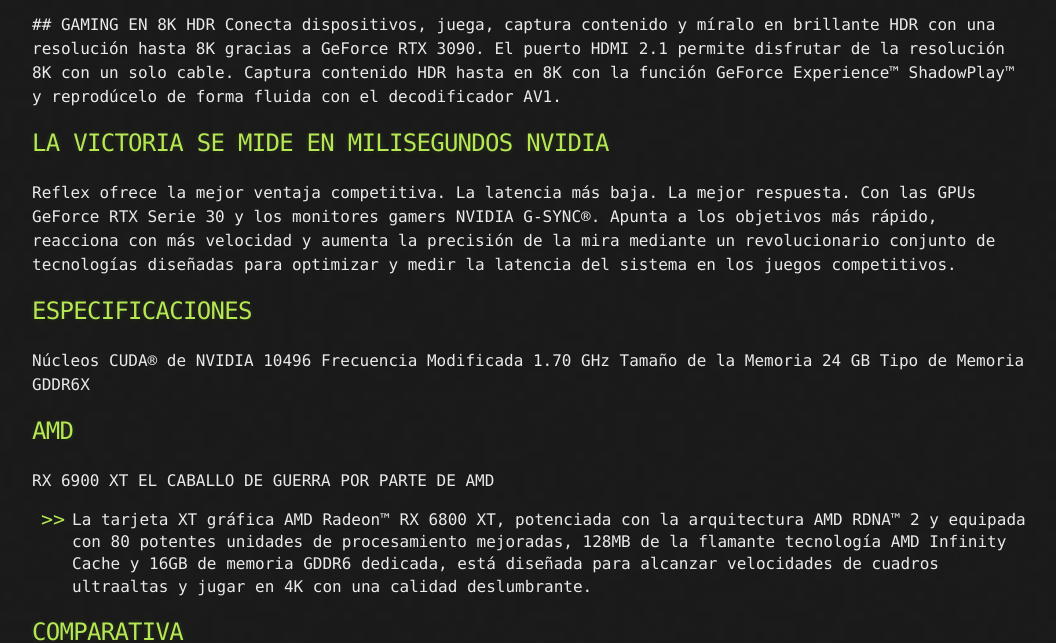
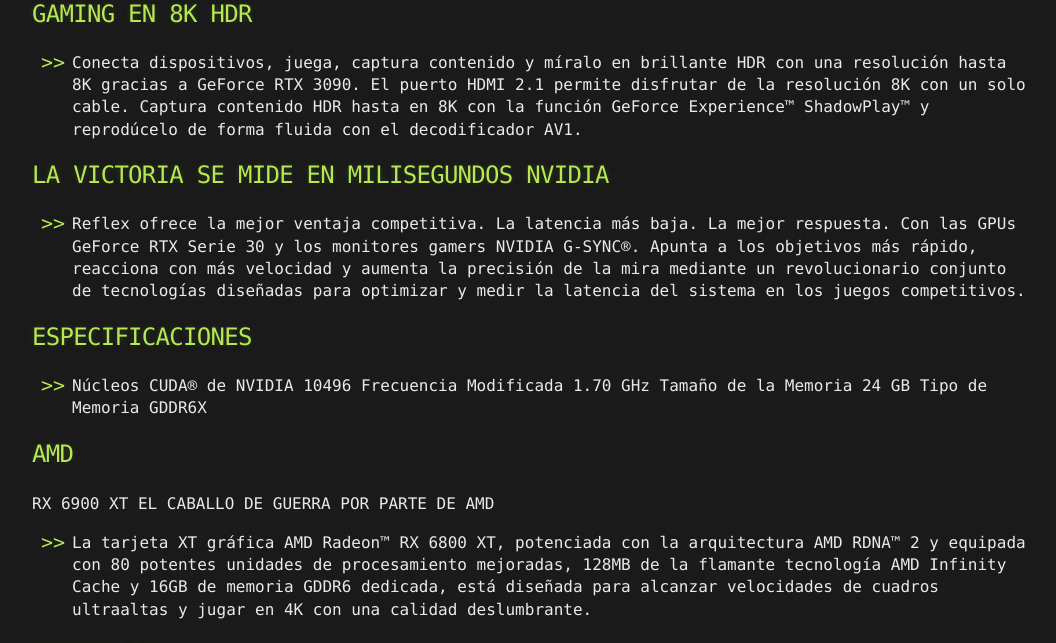
Before and after one commit to ivuprofeno/proyecto.v2, a Jekyll site: the page built from index.md, in a window 1280 px wide and 1400 px high, scrolled down 654 px. Shown: the part 260-903 px from the top of the window, without its empty margins (108-1164 px from the left). Built offline with Jekyll 4.4.1, drawn with Linux system fonts in a browser that asks for light colours; our own code applies the rules of GitHub Pages for plain Markdown files; some of the changed text lies outside the part shown; grey boxes are pictures that could not be loaded.

```diff
--- a/index.md
+++ b/index.md
@@ -1,21 +1,21 @@
  ## _NUESTROS CONTRINCANTES_
->En esta revisión, veremos a 2 pesos pesados en la industria de los componentes para pc. Así es, hablaremos sobre esas poderosas bestias que están rompiendo con el mercado, las tarjetas: Nvidia GeForce RTX 3090 y AMD RX 6900 XT.
+- En esta revisión, veremos a 2 pesos pesados en la industria de los componentes para pc. Así es, hablaremos sobre esas poderosas bestias que están rompiendo con el mercado, las tarjetas: Nvidia GeForce RTX 3090 y AMD RX 6900 XT.
 ## NVIDIA
 GEFORCE RTX 3090
 _LA JUGADA DEFINITIVA_
->La GeForce RTX™ 3090 es increíblemente potente en todas las formas, por lo que te brinda un nivel de rendimiento completamente nuevo. Está impulsada por Ampere, la arquitectura de segunda generación de NVIDIA RTX, que duplica el rendimiento de IA y de ray tracing gracias a los Núcleos RT y Núcleos Tensor mejorados y los nuevos multiprocesadores de transmisión. Además, cuenta con 24 GB de memoria G6X para brindar la experiencia de juego definitiva.
+- La GeForce RTX™ 3090 es increíblemente potente en todas las formas, por lo que te brinda un nivel de rendimiento completamente nuevo. Está impulsada por Ampere, la arquitectura de segunda generación de NVIDIA RTX, que duplica el rendimiento de IA y de ray tracing gracias a los Núcleos RT y Núcleos Tensor mejorados y los nuevos multiprocesadores de transmisión. Además, cuenta con 24 GB de memoria G6X para brindar la experiencia de juego definitiva.
 
 ![Octocat](https://www.gigabyte.com/FileUpload/Global/KeyFeature/1656/innergigabyteimages/kf-img.png)
 
- ## GAMING EN 8K HDR
-Conecta dispositivos, juega, captura contenido y míralo en brillante HDR con una resolución hasta 8K gracias a GeForce RTX 3090. El puerto HDMI 2.1 permite disfrutar de la resolución 8K con un solo cable. Captura contenido HDR hasta en 8K con la función GeForce Experience™ ShadowPlay™ y reprodúcelo de forma fluida con el decodificador AV1.
+## GAMING EN 8K HDR
+- Conecta dispositivos, juega, captura contenido y míralo en brillante HDR con una resolución hasta 8K gracias a GeForce RTX 3090. El puerto HDMI 2.1 permite disfrutar de la resolución 8K con un solo cable. Captura contenido HDR hasta en 8K con la función GeForce Experience™ ShadowPlay™ y reprodúcelo de forma fluida con el decodificador AV1.
 
 ## LA VICTORIA SE MIDE EN MILISEGUNDOS NVIDIA
 
-Reflex ofrece la mejor ventaja competitiva. La latencia más baja. La mejor respuesta. Con las GPUs GeForce RTX Serie 30 y los monitores gamers NVIDIA G-SYNC®. Apunta a los objetivos más rápido, reacciona con más velocidad y aumenta la precisión de la mira mediante un revolucionario conjunto de tecnologías diseñadas para optimizar y medir la latencia del sistema en los juegos competitivos.
+- Reflex ofrece la mejor ventaja competitiva. La latencia más baja. La mejor respuesta. Con las GPUs GeForce RTX Serie 30 y los monitores gamers NVIDIA G-SYNC®. Apunta a los objetivos más rápido, reacciona con más velocidad y aumenta la precisión de la mira mediante un revolucionario conjunto de tecnologías diseñadas para optimizar y medir la latencia del sistema en los juegos competitivos.
 
 ## ESPECIFICACIONES
-Núcleos CUDA® de NVIDIA	10496
+- Núcleos CUDA® de NVIDIA	10496
 Frecuencia Modificada	1.70 GHz
 Tamaño de la Memoria	24 GB
 Tipo de Memoria	GDDR6X
@@ -66,6 +65,7 @@ EL CABALLO DE GUERRA POR PARTE DE AMD
 <dl>
 <dt>Name</dt>
 <dd>Leonardo Figueroa
+
  Bastian Valdivieso</dd>
 <dt>Born</dt>
 <dd></dd>
```
Also changed, not shown: other parts of index.md (+1 -2 lines).
